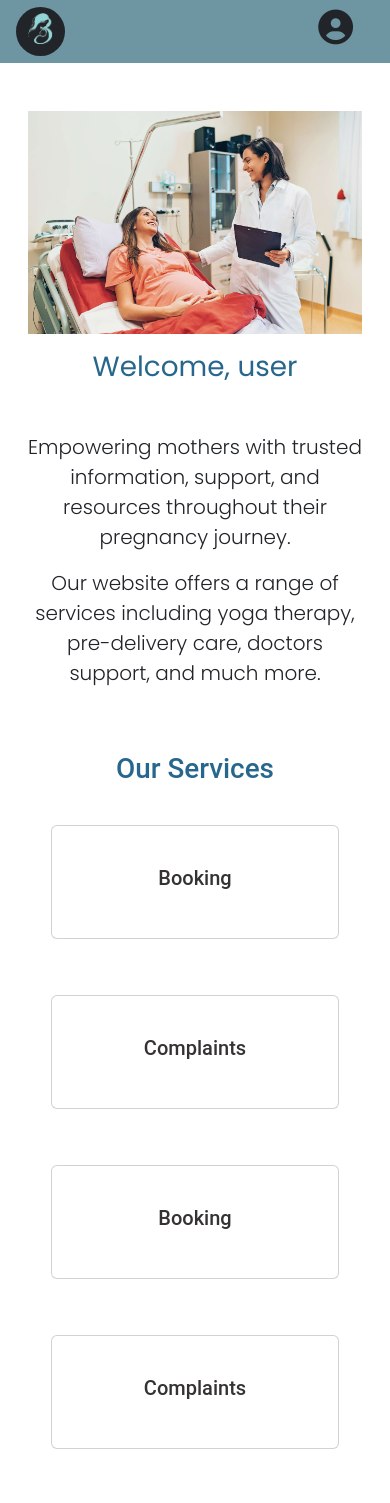
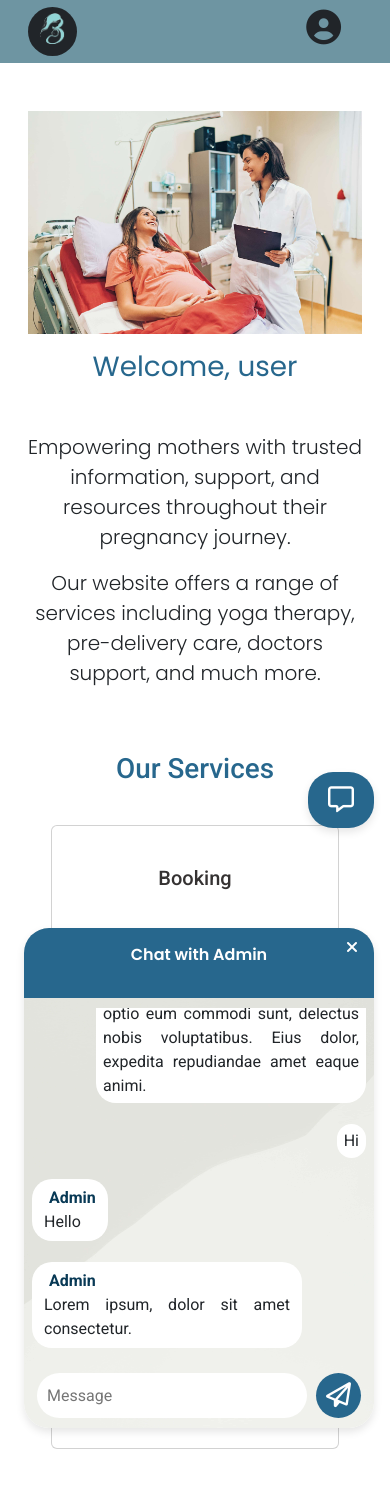
Before and after one commit to aadilmansoor/maternal-care, a React (Create React App) app: page /user-dashboard in a window 390 px wide. Shown: the top 1503 px of the page. Built offline with nearby package versions, Linux system fonts and the light colour scheme.

Commit message:
chatbox UI

```diff
--- a/src/App.js
+++ b/src/App.js
@@ -21,10 +21,9 @@ import { ToastContainer } from "react-toastify";
 import ProviderLeaveRequest from "./pages/Service_Provider/ProviderLeaveRequest/ProviderLeaveRequest";
 import Attendance from "./pages/Service_Provider/Attendance/Attendance";
 
-
 function App() {
   return (
-    <div>
+    <div className="position-relative">
       <Routes>
         <Route path="/login" element={<Login />} />
         <Route path="/" element={<Home />} />
@@ -41,7 +40,10 @@ function App() {
         <Route path="/categories" element={<Categories />} />
         <Route path="/admin/verification" element={<ProviderVerification />} />
         <Route path="/user/bookings" element={<ClientBooking />} />
-        <Route path="/service-provider/leave-request" element={<ProviderLeaveRequest/>}/>
+        <Route
+          path="/service-provider/leave-request"
+          element={<ProviderLeaveRequest />}
+        />
         <Route path="/service-provider/attendance" element={<Attendance />} />
       </Routes>
       <ToastContainer
--- /dev/null
+++ b/src/components/chatbox/ChatBox.css
@@ -0,0 +1,155 @@
+.message_icon {
+    display: flex;
+    justify-content: center;
+    align-items: center;
+    font-size: 35px;
+    border-radius: 25px;
+    padding: 15px 20px;
+    background-color: rgb(39, 103, 141);
+    color: white;
+    box-shadow: 0 4px 8px rgba(0, 0, 0, 0.1);
+    cursor: pointer;
+
+}
+
+.message_icon:hover {
+    background-color: rgb(8, 57, 85);
+}
+
+.chat_box {
+    height: 500px;
+    width: 350px;
+    border-radius: 25px;
+    box-shadow: 0 4px 8px rgba(0, 0, 0, 0.1);
+    position: relative;
+    background-image: url("/src/Images/chat-bg.jpg");
+    background-position: center;
+    background-size: cover;
+    background-repeat: no-repeat;
+    transition: transform 0.5s ease-in-out;
+    transform: translateY(120%);
+    margin-bottom: 1rem;
+    margin-right: 1rem;
+}
+
+
+.chat_box.show {
+    transform: translateY(0%);
+}
+
+.chat_header {
+    height: 70px;
+    background-color: rgb(39, 103, 141);
+    display: flex;
+    align-items: center;
+    justify-content: center;
+    border-radius: 25px 25px 0 0;
+
+}
+
+.close_btn {
+    cursor: pointer;
+}
+
+.chat_body {
+    overflow-y: auto;
+    margin-bottom: 50px;
+    height: 360px;
+    margin-top: 10px;
+}
+
+.admin_chat {
+    display: flex;
+    margin-left: 8px;
+    margin-bottom: 5px;
+}
+
+.admin_chat p {
+    background-color: white;
+    padding: 7px 12px;
+    max-width: 270px;
+    border-radius: 20px;
+    text-align: justify;
+}
+
+.admin_title {
+    margin: 0;
+    text-align: left;
+    padding-left: 5px;
+    font-weight: 600;
+    color: rgb(8, 57, 85);
+}
+
+.user_chat {
+    display: flex;
+    justify-content: end;
+    margin-right: 8px;
+    margin-bottom: 5px;
+}
+
+.user_chat p {
+    background-color: white;
+    padding: 5px 7px;
+    max-width: 270px;
+    border-radius: 20px;
+    text-align: justify;
+
+}
+
+.chat_input {
+    position: absolute;
+    bottom: 0;
+    width: 100%;
+    margin-bottom: 20px;
+    background-color: transparent;
+    display: flex;
+    justify-content: center;
+    gap: 9px;
+    margin: 10px 0;
+}
+
+.chat_input input {
+    border-radius: 25px;
+    border: none;
+    padding: 4px 10px;
+    width: 270px;
+}
+
+.chat_input input:focus {
+    outline: none;
+}
+
+.sent_icon {
+    background-color: rgb(39, 103, 141);
+    border-radius: 25px;
+    padding: 10px;
+    display: flex;
+    justify-content: center;
+    align-items: center;
+    color: white;
+    font-size: 25px;
+}
+
+@media screen and (max-width:550px) {
+    .message_icon {
+        font-size: 26px;
+    }
+
+}
+
+@media screen and (max-width:350px) {
+    .chat_box {
+        width: 100%;
+        margin-bottom: 0;
+        margin-right: 0;
+    }
+
+    .admin_chat p {
+        max-width: 240px;
+    }
+
+    .user_chat p {
+        max-width: 240px;
+    }
+
+}
--- /dev/null
+++ b/src/components/chatbox/ChatBox.jsx
@@ -0,0 +1,83 @@
+import { useEffect, useRef, useState } from "react";
+import "./ChatBox.css";
+
+const ChatBox = () => {
+  const [showChatBox, setShowChatBox] = useState(false);
+
+  const AlwaysScrollToBottom = () => {
+    const elementRef = useRef();
+    useEffect(() => elementRef.current.scrollIntoView());
+    return <div ref={elementRef} />;
+  };
+  return (
+    <div>
+      <span
+        className={`message_icon ${
+          showChatBox ? "d-none" : ""
+        } position-fixed bottom-0 end-0 mb-3 me-3`}
+        onClick={() => setShowChatBox(true)}
+      >
+        <i className="fa-regular fa-message"></i>
+      </span>
+      <div
+        className={`chat_box ${
+          showChatBox ? "show" : ""
+        } position-fixed bottom-0 end-0`}
+      >
+        <div className="chat_header position-relative ">
+          <p className="text-center text-white poppins-semibold">
+            Chat with Admin
+          </p>
+          <span
+            className="position-absolute end-0 top-0 text-white close_btn mt-2 me-3"
+            onClick={() => setShowChatBox(false)}
+          >
+            <i className="fa-solid fa-xmark"></i>
+          </span>
+        </div>
+        <div className="chat_body poppins-regular">
+          <div className="admin_chat">
+            <p>
+              <div className="admin_title">Admin</div>
+              Lorem ipsum, dolor sit amet consectetur adipisicing elit. Nam
+              doloremque possimus explicabo, eveniet, accusamus animi soluta
+              optio eum commodi sunt, delectus nobis voluptatibus. Eius dolor,
+              expedita repudiandae amet eaque animi.
+            </p>
+          </div>
+          <div className="user_chat">
+            <p>
+              Lorem ipsum, dolor sit amet consectetur adipisicing elit. Nam
+              doloremque possimus explicabo, eveniet, accusamus animi soluta
+              optio eum commodi sunt, delectus nobis voluptatibus. Eius dolor,
+              expedita repudiandae amet eaque animi.
+            </p>
+          </div>
+          <div className="user_chat">
+            <p>Hi</p>
+          </div>
+          <div className="admin_chat">
+            <p>
+              <div className="admin_title">Admin</div>
+              Hello
+            </p>
+          </div>
+          <div className="admin_chat">
+            <p>
+              <div className="admin_title">Admin</div>
+              Lorem ipsum, dolor sit amet consectetur.
+            </p>
+          </div>
+          <AlwaysScrollToBottom />
+        </div>
+        <div className="chat_input">
+          <input type="text" placeholder="Message" />
+          <div className="sent_icon">
+            <i className="fa-regular fa-paper-plane"></i>
+          </div>
+        </div>
+      </div>
+    </div>
+  );
+};
+export default ChatBox;
--- a/src/components/servicecards/ServicesCards.jsx
+++ b/src/components/servicecards/ServicesCards.jsx
@@ -6,7 +6,7 @@ import "./serviceCard.css";
 const ServicesCards = ({ services }) => {
   return (
     <div className="d-flex justify-content-center w-100">
-      <Row>
+      <Row className="mx-0">
         {services.map(({ service, path }, index) => {
           return (
             <Col
--- a/src/components/userheader/UserHeader.jsx
+++ b/src/components/userheader/UserHeader.jsx
@@ -68,7 +68,7 @@ function UserHeader({ role = "User" }) {
   return (
     <>
       <div className="top_nav" style={{ width: "100%" }}>
-        <Row>
+        <Row className="mx-0">
           <Col className="py-1">
             <div className="d-flex align-items-center h-100">
               <Link to={"/user-dashboard"} className="ms-3">
--- a/src/index.css
+++ b/src/index.css
@@ -1,4 +1,4 @@
-@import url('https://fonts.googleapis.com/css2?family=Poppins:ital,wght@0,100;0,200;0,300;0,400;0,500;0,600;0,700;0,800;0,900;1,100;1,200;1,300;1,400;1,500;1,600;1,700;1,800;1,900&display=swap');
+@import url('https://fonts.googleapis.com/css2?family=Poppins:ital,wght@0,100;0,200;0,300;0,400;0,500;0,600;0,700;0,800;0,900;1,100;1,200;1,300;1,400;1,500;1,600;1,700;1,800;1,900&family=Righteous&family=Roboto:ital,wght@0,100;0,300;0,400;0,500;0,700;0,900;1,100;1,300;1,400;1,500;1,700;1,900&display=swap');
 
 * {
     font-family: "Roboto", sans-serif;
@@ -127,4 +127,87 @@ body {
 .poppins-regular {
     font-family: "Poppins", sans-serif;
     font-weight: 400;
+
 }
+
+.poppins-semibold {
+    font-family: "Poppins", sans-serif;
+    font-weight: 600;
+    font-style: normal;
+}
+
+.poppins-bold {
+    font-family: "Poppins", sans-serif;
+    font-weight: 700;
+    font-style: normal;
+}
+
+.poppins-extrabold {
+    font-family: "Poppins", sans-serif;
+    font-weight: 800;
+    font-style: normal;
+}
+
+.poppins-black {
+    font-family: "Poppins", sans-serif;
+    font-weight: 900;
+    font-style: normal;
+}
+
+.poppins-thin-italic {
+    font-family: "Poppins", sans-serif;
+    font-weight: 100;
+    font-style: italic;
+}
+
+.poppins-extralight-italic {
+    font-family: "Poppins", sans-serif;
+    font-weight: 200;
+    font-style: italic;
+}
+
+.poppins-light-italic {
+    font-family: "Poppins", sans-serif;
+    font-weight: 300;
+    font-style: italic;
+}
+
+.poppins-regular-italic {
+    font-family: "Poppins", sans-serif;
+    font-weight: 400;
+    font-style: italic;
+}
+
+.poppins-medium-italic {
+    font-family: "Poppins", sans-serif;
+    font-weight: 500;
+    font-style: italic;
+}
+
+.poppins-semibold-italic {
+    font-family: "Poppins", sans-serif;
+    font-weight: 600;
+    font-style: italic;
+}
+
+.poppins-bold-italic {
+    font-family: "Poppins", sans-serif;
+    font-weight: 700;
+    font-style: italic;
+}
+
+.poppins-extrabold-italic {
+    font-family: "Poppins", sans-serif;
+    font-weight: 800;
+    font-style: italic;
+}
+
+.poppins-black-italic {
+    font-family: "Poppins", sans-serif;
+    font-weight: 900;
+    font-style: italic;
+}
+
+.container_size {
+    min-height: 64.5vh;
+}
--- a/src/pages/Client/ClientDashboard/ClientDashboard.jsx
+++ b/src/pages/Client/ClientDashboard/ClientDashboard.jsx
@@ -1,4 +1,5 @@
 import { UserHero, UserHeader, ServicesCards } from "../../../components";
+import ChatBox from "../../../components/chatbox/ChatBox";
 import { userServices } from "../../../Constants/serviceList";
 import "./ClientDashboard.css";
 
@@ -9,6 +10,7 @@ const ClientDashboard = () => {
       <UserHero />
       <h1 className=" services text-center mt-5 mb-3">Our Services</h1>
       <ServicesCards services={userServices} />
+      <ChatBox />
     </section>
   );
 };
--- a/src/pages/Service_Provider/Attendance/Attendance.jsx
+++ b/src/pages/Service_Provider/Attendance/Attendance.jsx
@@ -13,8 +13,9 @@ import {
 
 const Attendance = () => {
   return (
-    <div className="d-flex flex-column align-items-center mt-4">
-      <div className="d-flex gap-3 date-pickers">
+    <div className="d-flex flex-column align-items-center mt-4 container_size">
+      <h2 className="text-center mt-5 mb-4">Attendance</h2>
+      <div className="d-flex gap-3 date-pickers mb-3">
         <Form.Select aria-label="month">
           {months.map((month, index) => {
             return (
```
Also changed, not shown: src/Images/chat-bg.jpg (added).
